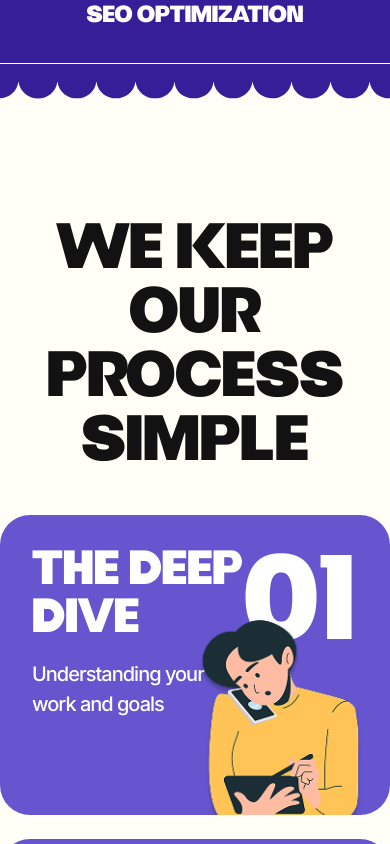
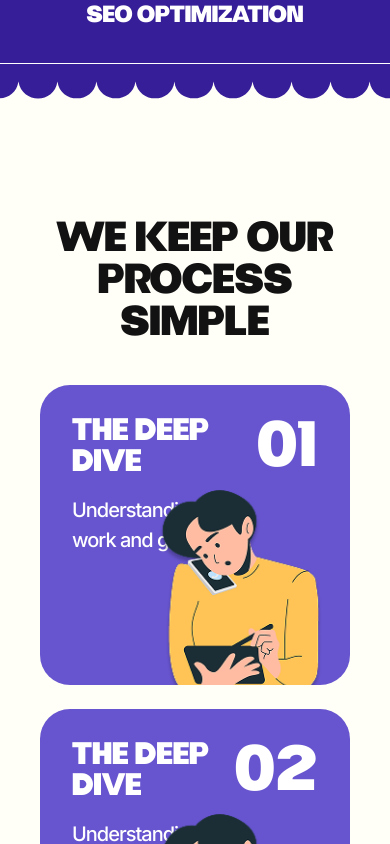
Before and after one commit to cyber-zeff/vistazo-main, a Next.js app: page / in a window 390 px wide. Shown: the part 1660-2504 px from the top of the page. Built offline with nearby package versions, Linux system fonts and the light colour scheme.

Commit message:
add:scaling

```diff
--- a/app/components/OP_Card.tsx
+++ b/app/components/OP_Card.tsx
@@ -76,7 +76,7 @@ function Column({ cards }: { cards: CardType[] }) {
     }, [activeIndex])
 
     return (
-        <div ref={columnRef} className="flex flex-col gap-6 mb-6">
+        <div ref={columnRef} className="flex flex-col gap-6 mb-1">
             {cards.map((card, index) => {
                 const isActive = activeIndex === index
                 const isSibling =
@@ -110,15 +110,15 @@ function Column({ cards }: { cards: CardType[] }) {
                             damping: 15,
                             mass: 0.8,
                         }}
-                        className="w-full rounded-[30px] bg-[#6755CF] px-8 pt-8 overflow-hidden cursor-pointer flex justify-between"
+                        className="w-[clamp(520px, 6vw -1rem, 620px)] h-75 rounded-[30px] bg-[#6755CF] px-8 pt-8 overflow-hidden cursor-pointer flex justify-between"
                     >
                         {/* LEFT CONTENT */}
                         <div className="flex flex-col gap-4 max-w-86.25">
-                            <h3 className="text-[48px] font-black leading-normal quantaFont -tracking-[2.4px] capitalize">
+                            <h3 className="text-[clamp(26px,8vw,48px)] font-black leading-normal quantaFont -tracking-[2.4px] capitalize">
                                 {card.title}
                             </h3>
 
-                            <p className="text-[20px] font-medium leading-normal -tracking-[1px] mb-4">
+                            <p className="text-[clamp(14px,8vw,20px)] font-medium leading-normal -tracking-[1px] mb-4">
                                 Understanding your work and goals
                             </p>
 
@@ -127,7 +127,7 @@ function Column({ cards }: { cards: CardType[] }) {
                                     initial={{ opacity: 0, y: 10 }}
                                     animate={{ opacity: 1, y: 0 }}
                                     transition={{ delay: 0.1 }}
-                                    className="text-[16px] leading-normal font-normal -tracking-[0.8px] whitespace-pre-line"
+                                    className="text-[20px] md:text-[clamp(12px,8vw,16px)] leading-normal font-normal -tracking-[0.8px] whitespace-pre-line"
                                 >
                                     {card.description}
                                 </motion.p>
@@ -136,7 +136,7 @@ function Column({ cards }: { cards: CardType[] }) {
 
                         {/* RIGHT SIDE */}
                         <div className="relative flex items-start justify-end shrink-0">
-                            <div className="text-[120px] font-black leading-normal quantaFont -tracking-[6px] z-20">
+                            <div className="text-[clamp(64px,8vw,120px)] font-black leading-normal quantaFont -tracking-[6px] z-20">
                                 {card.step}
                             </div>
 
@@ -178,10 +178,10 @@ function Column({ cards }: { cards: CardType[] }) {
 
 export default function OPCard() {
     return (
-        <section className='bg-[#FFFEF7] py-20'>
-            <h2 className='quantaFont text-[#121213] leading-normal font-black text-[64px] sm:text-[84px] md:text-[96px] uppercase text-center mb-10 md:mb-20 text-balance max-w-308.75 mx-auto'>We keep our Process Simple</h2>
+        <section className='bg-[#FFFEF7] px-10 md:px-20 py-20'>
+            <h2 className='quantaFont text-[#121213] leading-normal font-black text-[clamp(42px,8vw,96px)] uppercase text-center mb-10 md:mb-20 text-balance max-w-308.75 mx-auto'>We keep our Process Simple</h2>
             <div className="flex justify-center">
-                <div className="grid grid-cols-1 lg:grid-cols-2 place-items-center w-full max-w-295">
+                <div className="grid grid-cols-1 md:grid-cols-2 place-items-center gap-6">
                     <Column cards={column1} />
                     <Column cards={column2} />
                 </div>
```
